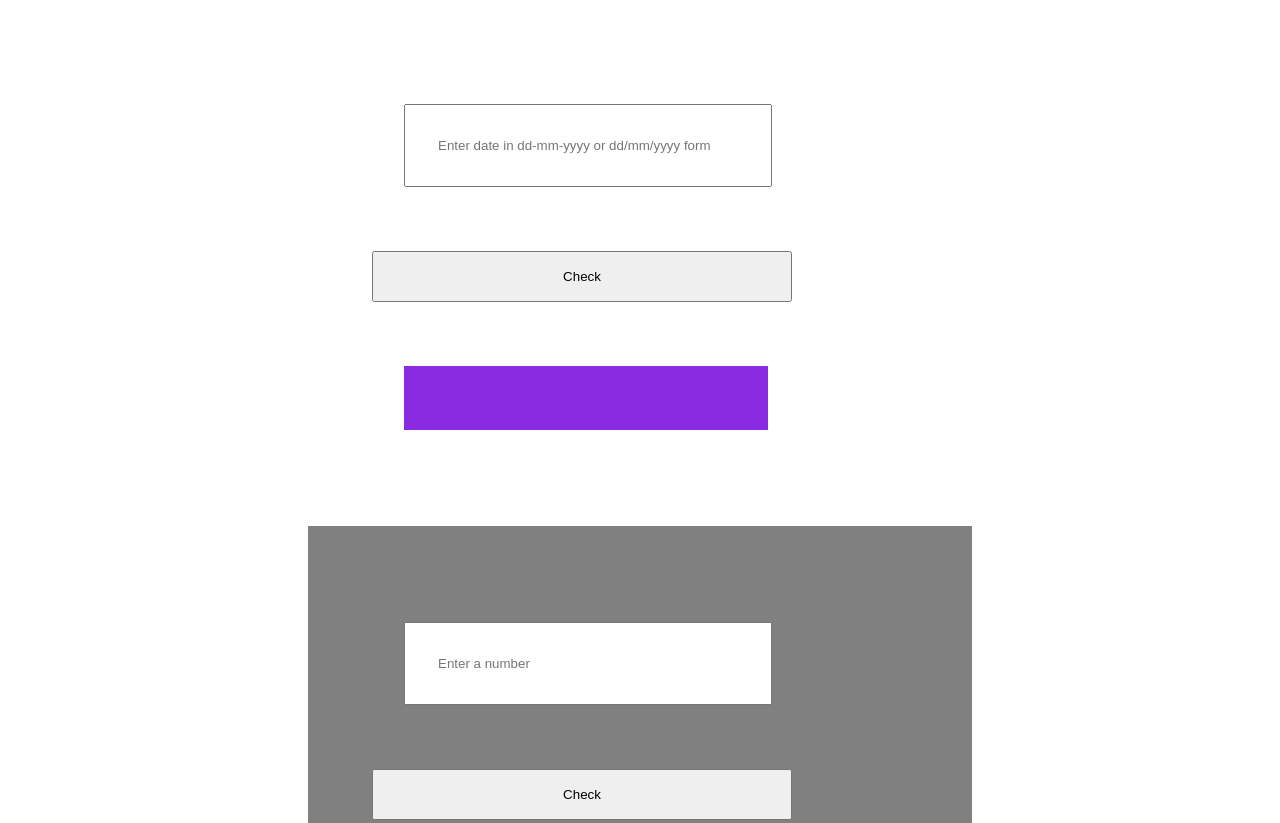
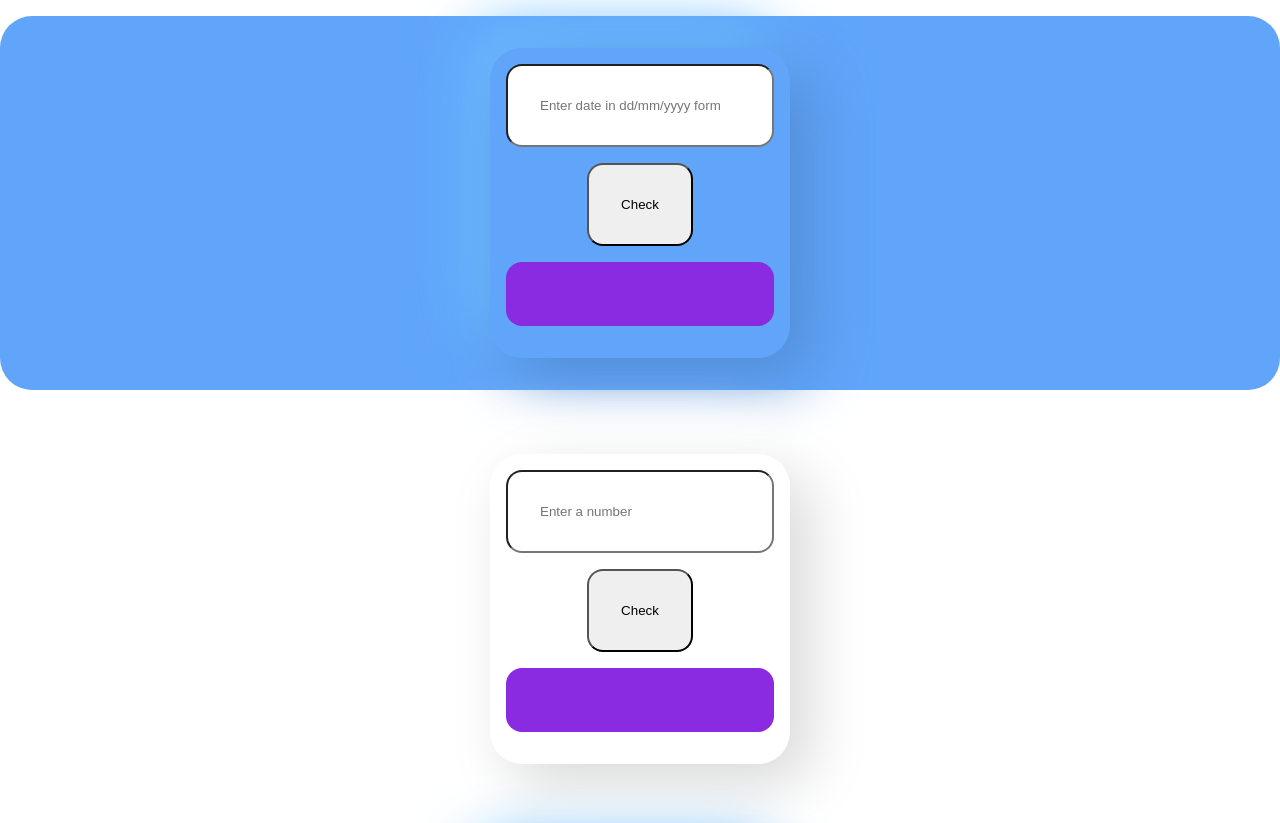
Before and after one commit to SobhanDash/3combo, a plain HTML site: page index.html in a window 1280 px wide. Shown: the top 823 px of the page. Drawn offline with Linux system fonts and the light colour scheme.

Commit message:
style: added css components

```diff
--- a/app.js
+++ b/app.js
@@ -29,6 +29,7 @@ function leapYear(){
 var ipPrime  = document.querySelector("#prime");
 var btnSubmit = document.querySelector("#submit");
 var outDiv = document.querySelector("#output1");
+//document.getElementById("output1").style.display = "none";
 
 btnSubmit.addEventListener("click", isPrime);
 
@@ -64,6 +65,7 @@ function isPrime(){
 var ipPallin = document.querySelector("#pallin");
 var check1 = document.querySelector("#check1");
 var opDiv = document.querySelector("#op");
+//document.getElementById("op").style.display = "none";
 
 check1.addEventListener("click",checkpallin);
 
--- a/index.html
+++ b/index.html
@@ -7,23 +7,29 @@
     <link href="style.css" rel="stylesheet">
 </head>
 <body>
-    <section class="section">
-        <input id="dob" type="text" placeholder="Enter date in dd-mm-yyyy or dd/mm/yyyy form">
+    <div class="container">
+        <div class="content">
+        <input id="dob" type="text" placeholder="Enter date in dd/mm/yyyy form">
         <button id="check">Check</button>
         <div id="output"></div>
-    </section>
+        </div>
+    </div>
 
-    <section class="section ow">
+    <div class="containerw">
+        <div class="contentw">
         <input id="prime" type="text" placeholder="Enter a number">
         <button id="submit">Check</button>
         <div id="output1"></div>
-    </section>
+        </div>
+    </div>
 
-    <section class="section">
-        <input id="pallin" type="text" placeholder="Enter a number to check for pallindrome">
+    <div class="container">
+        <div class="content">
+        <input id="pallin" type="text" placeholder="Enter a number or string">
         <button id="check1">Check</button>
         <div id="op"></div>
-    </section>
+        </div>
+    </div>
 
     <script src="app.js">
     </script>
--- a/style.css
+++ b/style.css
@@ -1,41 +1,55 @@
+*{
+    margin: 0;
+    padding: 0;
+    box-sizing: border-box;
+}
+
 input {
-    margin: 4rem;
+    margin: auto;
+    margin-bottom: 1rem;
     padding: 2rem;
-    width: 50%;
+    width: 100%;
     display: block;
+    border-radius: 1rem;
 }
 
 button {
-    margin: 2rem 0rem 0rem 2rem;
-    padding: 1rem;
-    width: 70%;
+    margin: auto;
+    margin-bottom: 1rem;
+    padding: 2rem;
     display: block;
-
+    border-radius: 1rem;
 }
 
 /* outputs */
 #output {
     display: block;
-    margin: 4rem;
-    width: 50%;
+    margin: auto;
+    width: 100%;
     padding: 2rem;
     background-color: blueviolet;
+    margin-bottom: 1rem;
+    border-radius: 1rem;
 }
 
 #output1 {
     display: block;
-    margin: 4rem;
-    width: 50%;
+    margin: auto;
+    width: 100%;
     padding: 2rem;
     background-color: blueviolet;
+    margin-bottom: 1rem;
+    border-radius: 1rem;
 }
 
 #op {
     display: block;
-    margin: 4rem;
-    width: 50%;
+    margin: auto;
+    width: 100%;
     padding: 2rem;
     background-color: blueviolet;
+    margin-bottom: 1rem;
+    border-radius: 1rem;
 }
 
 /** section **/
@@ -51,3 +65,62 @@ button {
 .ow {
     background-color: gray;
 }
+
+.container{
+    width: 100%;
+    height: 100%;
+    padding: 1rem;
+    margin: 1rem auto;
+    text-align: center;
+    align-items: center;
+    border-top-left-radius: 2rem;
+    border-top-right-radius: 2rem;
+    border-bottom-left-radius: 2rem;
+    border-bottom-right-radius: 2rem;
+    display: flex;
+    justify-content: space-around;
+    flex-wrap: wrap;
+    flex-direction: row;
+    background-color: #60A5FA;
+}
+
+.containerw{
+    width: 100%;
+    height: 100%;
+    padding: 1rem;
+    margin: 2rem auto;
+    text-align: center;
+    align-items: center;
+    border-top-left-radius: 2rem;
+    border-top-right-radius: 2rem;
+    border-bottom-left-radius: 2rem;
+    border-bottom-right-radius: 2rem;
+    display: flex;
+    justify-content: space-around;
+    flex-wrap: wrap;
+    flex-direction: row;
+    background-color: #ffffff;
+}
+
+.content{
+    width: 300px;
+    margin: 1rem;
+    padding: 1rem;
+    border-radius: 2rem;
+    text-align: center;
+    background: #60A5FA;
+    box-shadow:  20px 20px 60px #528cd5,
+             -20px -20px 60px #6ebeff;
+    align-items: center;
+}
+.contentw{
+    width: 300px;
+    margin: 1rem;
+    padding: 1rem;
+    border-radius: 2rem;
+    text-align: center;
+    background: #ffffff;
+    box-shadow:  20px 20px 60px #d9d9d9,
+             -20px -20px 60px #ffffff;
+    align-items: center;
+}
```
